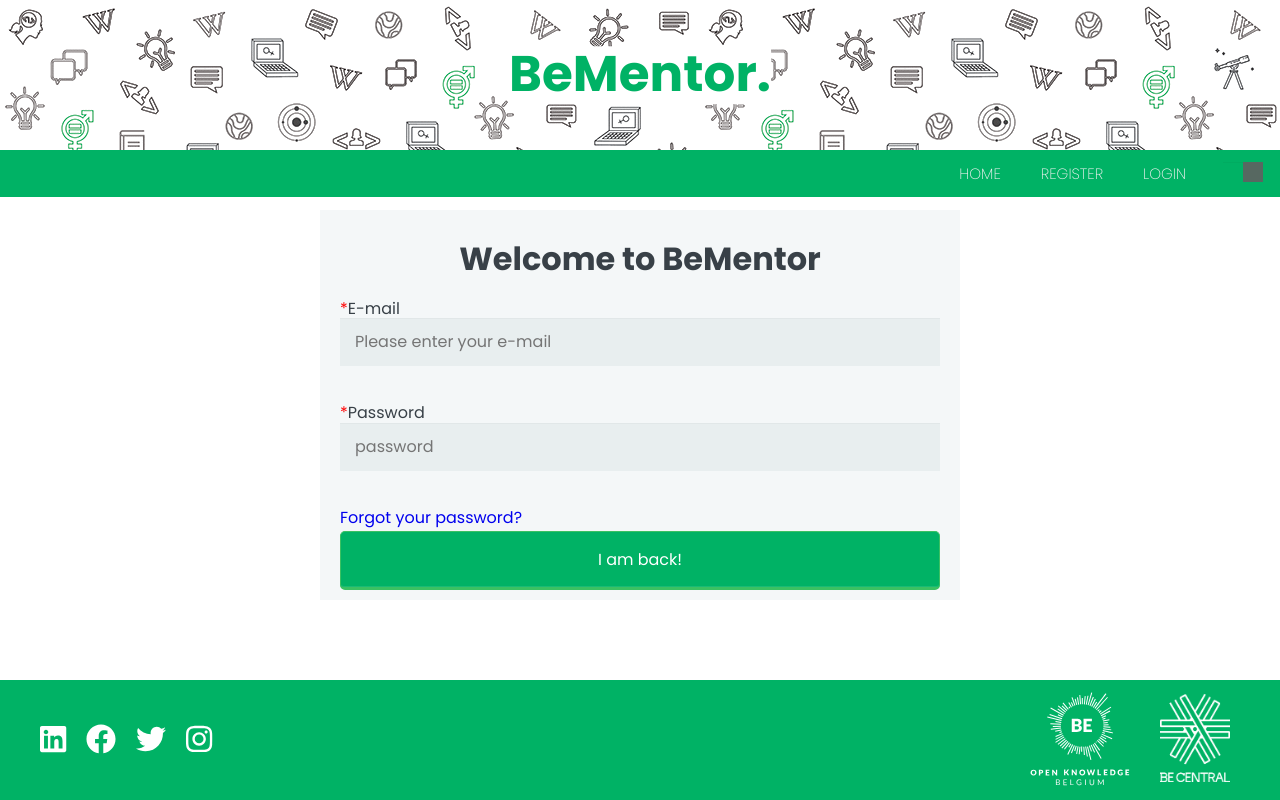
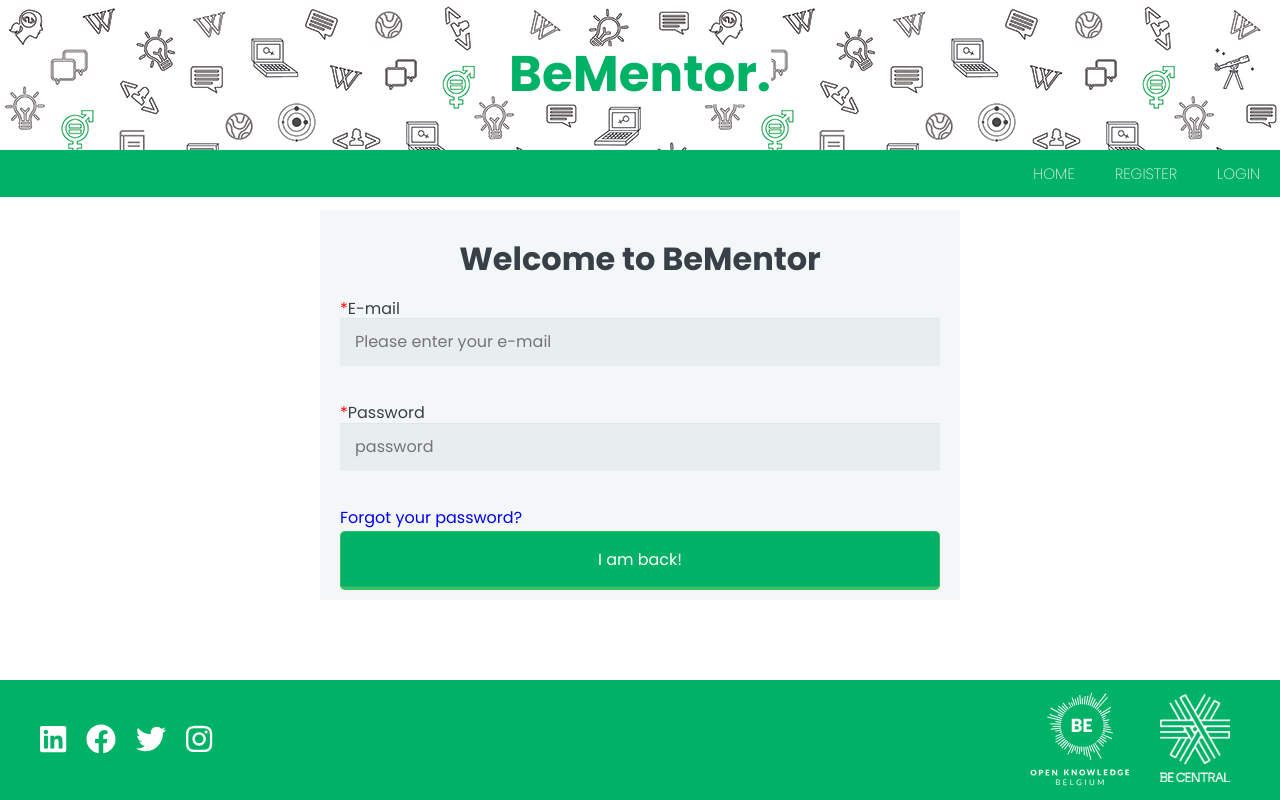
Before and after one commit to HackYourFutureBEHomework/class2-project-bementor-group2, a React (Create React App) app in the folder client/: page /login in a window 1280 px wide. Built offline with nearby package versions, Linux system fonts and the light colour scheme; grey boxes are pictures that could not be loaded.

Commit message:
search is shown only after login

```diff
--- a/client/src/components/Header.jsx
+++ b/client/src/components/Header.jsx
@@ -63,6 +63,15 @@
           <div className="header_title">BeMentor.</div>
         </div>
         <div className="topnav" id="myTopnav">
+          {!isAuthenticated && (
+            <>
+              <Link to="/login">LOGIN</Link>
+              <Link to="/myprofile">REGISTER</Link>
+            </>
+          )}
+
+          {isAuthenticated && (
+            <>
               <form
                 className="search__form"
                 action=""
@@ -78,15 +87,6 @@
                 />
                 <input id="search_submit" value="Search" type="submit" />
               </form>
-          {!isAuthenticated && (
-            <>
-              <Link to="/login">LOGIN</Link>
-              <Link to="/myprofile">REGISTER</Link>
-            </>
-          )}
-
-          {isAuthenticated && (
-            <>
               <Link to="/logout" onClick={this.doLogout}>
                 LOG OUT
               </Link>
```
Lines whose indentation alone changed are shown as unchanged.
